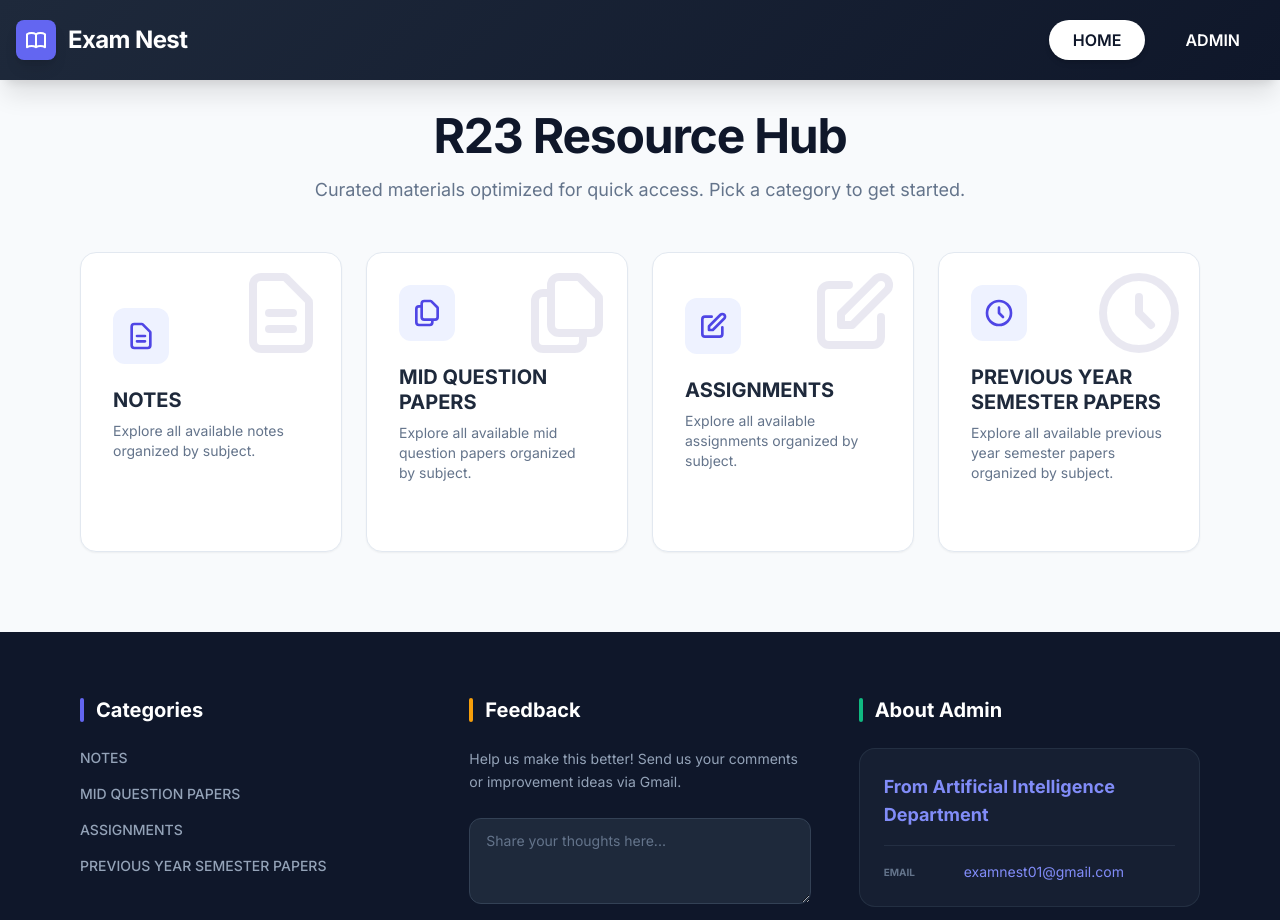
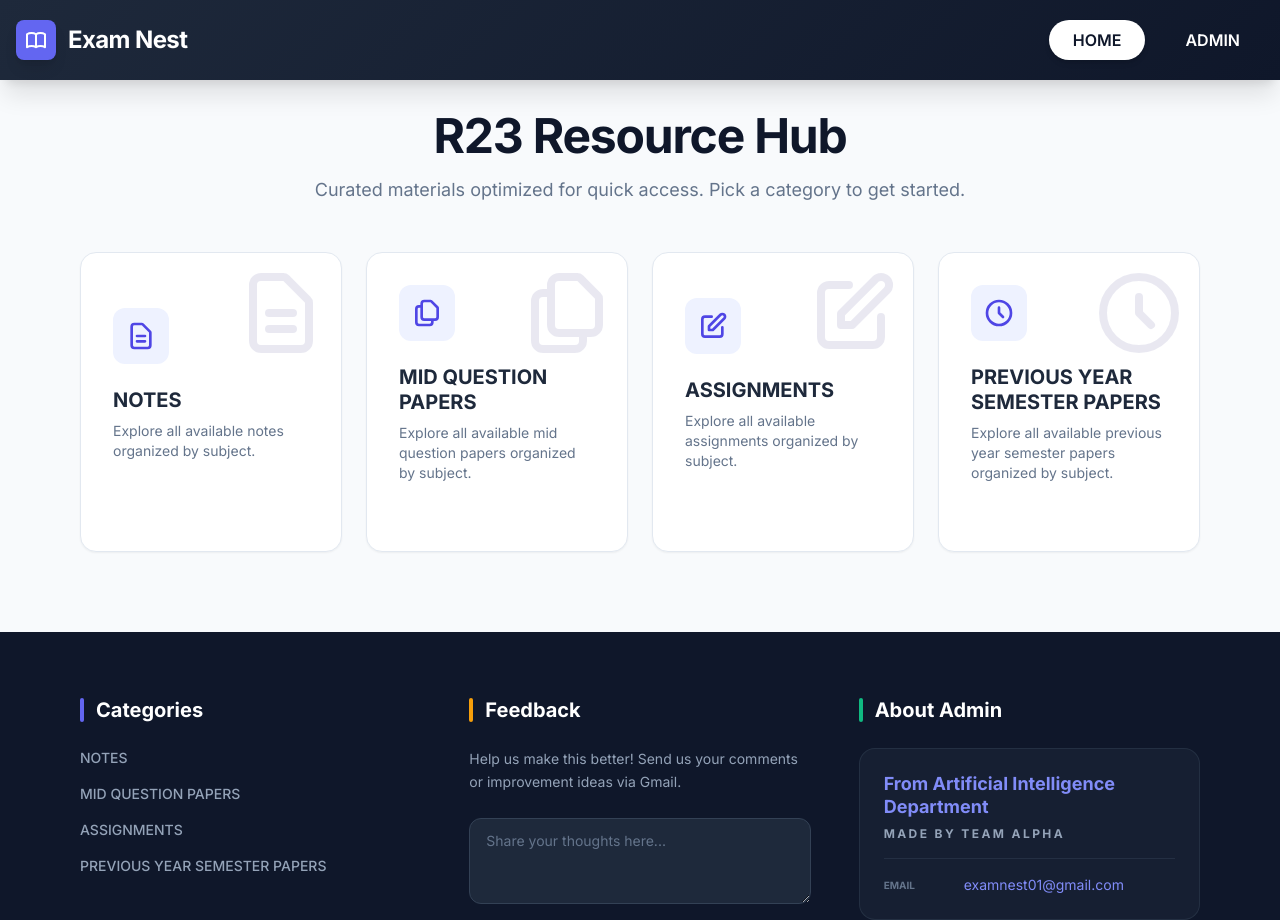
Before and after one commit to saikrishna9866-dot/examnest, a React (Vite) app: page / in a window 1280 px wide. Shown: the top 920 px of the page. Built offline with nearby package versions, Linux system fonts and the light colour scheme; no server answers; the database is empty.

Commit message:
feat: Enhance admin panel and footer UI
Updates the admin panel with improved styling and adds a "Made By Team Alpha" subtitle to the footer, reinforcing branding.

```diff
--- a/components/AdminPanel.tsx
+++ b/components/AdminPanel.tsx
@@ -1,4 +1,3 @@
-
 import React, { useState, useRef } from 'react';
 import { AcademicFile, Category, Subject } from '../types';
 import { ADMIN_CREDENTIALS, SUBJECTS, CATEGORIES } from '../constants';
@@ -173,7 +172,7 @@ const AdminPanel: React.FC<AdminPanelProps> = ({ isLoggedIn, onLoginSuccess, fil
                 ) : (
                   <svg className="w-5 h-5" fill="none" stroke="currentColor" viewBox="0 0 24 24">
                     <path strokeLinecap="round" strokeLinejoin="round" strokeWidth={2} d="M15 12a3 3 0 11-6 0 3 3 0 016 0z" />
-                    <path strokeLinecap="round" strokeLinejoin="round" strokeWidth={2} d="M2.458 12C3.732 7.943 7.523 5 12 5c4.478 0 8.268 2.943 9.542 7-1.274 4.057-5.064 7-9.542 7-4.477 0-8.268-2.943-9.542-7z" />
+                    <path strokeLinecap="round" strokeLinejoin="round" strokeWidth={2} d="M2.458 12C3.732 7.943 7.523 5 12 5c4.478 0 8.268 2.943 9.542 7-1.274 4.057-5.064 7-9.542 7-4.477 0-8.268-2.943-9.542 7z" />
                   </svg>
                 )}
               </button>
@@ -194,7 +193,10 @@ const AdminPanel: React.FC<AdminPanelProps> = ({ isLoggedIn, onLoginSuccess, fil
         <div className="absolute top-0 right-0 w-64 h-64 bg-indigo-500/10 rounded-full -mr-20 -mt-20 blur-3xl"></div>
         <div className="relative z-10">
           <h2 className="text-3xl font-bold">Dashboard</h2>
-          <p className="text-indigo-400 font-medium tracking-wide">Artificial Intelligence Department</p>
+          <div className="flex flex-col">
+            <p className="text-indigo-400 font-medium tracking-wide">Artificial Intelligence Department</p>
+            <p className="text-slate-400 text-xs font-bold uppercase tracking-widest mt-1">Made By Team Alpha</p>
+          </div>
         </div>
         <div className="mt-6 md:mt-0 text-center md:text-right relative z-10">
           <p className="text-xs uppercase tracking-[0.2em] text-slate-400 mb-1">Total Resources</p>
--- a/components/Footer.tsx
+++ b/components/Footer.tsx
@@ -1,4 +1,3 @@
-
 import React, { useState } from 'react';
 import { CATEGORIES } from '../constants';
 import { Category } from '../types';
@@ -90,7 +89,8 @@ const Footer: React.FC<FooterProps> = ({ onCategoryClick }) => {
             </h3>
             <div className="bg-slate-800/50 p-6 rounded-2xl border border-slate-700/50">
               <div className="mb-4">
-                <h4 className="font-bold text-lg text-indigo-400">From Artificial Intelligence Department</h4>
+                <h4 className="font-bold text-lg text-indigo-400 leading-tight">From Artificial Intelligence Department</h4>
+                <p className="text-slate-400 text-xs font-bold uppercase tracking-[0.2em] mt-2">Made By Team Alpha</p>
               </div>
               <div className="space-y-3 pt-4 border-t border-slate-700/50">
                 <div className="flex items-center text-sm text-slate-400">
```
